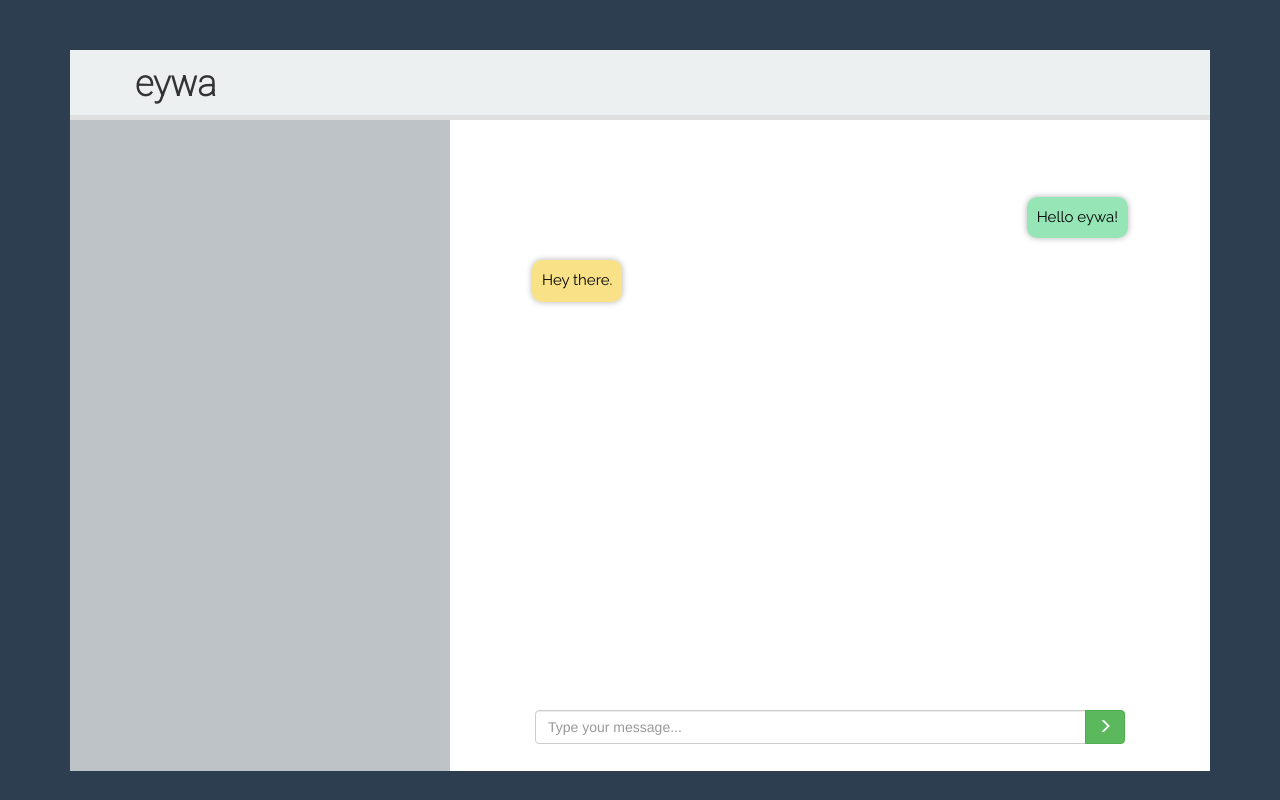
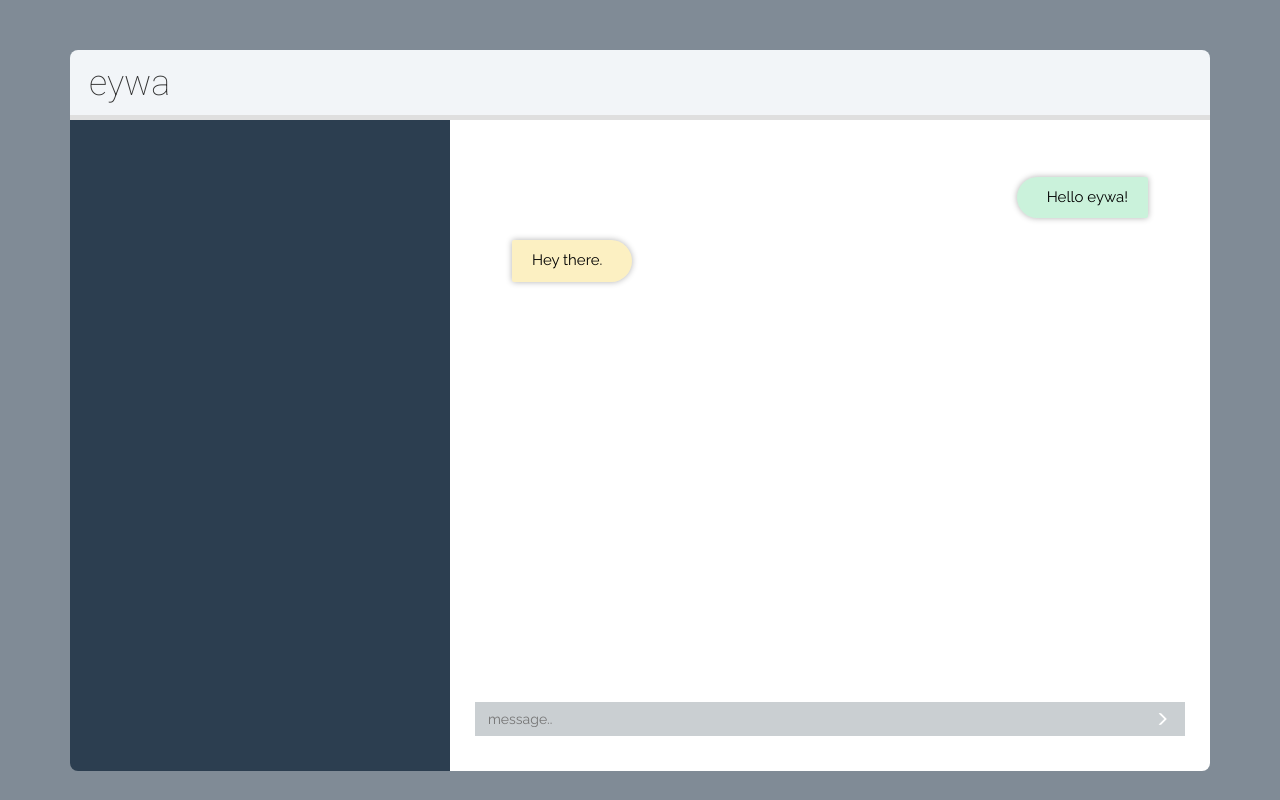
Before and after one commit to meain/eywa-old, a Django app: template ai/templates/ai/index.html in a window 1280 px wide. Run offline with Django 3.2, Linux system fonts and the light colour scheme; the template is opened without the code that fills it, so the values that code supplies are empty; some libraries are stand-ins or nearby versions.

Commit message:
UI update

```diff
--- a/ai/static/ai/css/chatstyle.css
+++ b/ai/static/ai/css/chatstyle.css
@@ -1,8 +1,9 @@
+body{
+    background-color: rgba(128, 139, 150,1.0);
+}
 .fill-page{
     width: 100%;
     height: 100vh;
-    background-color: rgba(44, 62, 80,1.0);
-    /*background-image: url("../img/back.svg");*/
 }
 .float-right{
     float: right;
@@ -15,7 +16,7 @@
 
     /* customizable */
     transition: all 0.15s ease;
-    padding: 2px;
+    padding: 1px;
     color: #333;
     border-radius: 5px;
 }
@@ -28,19 +29,23 @@
     background: #808080;
     color: white;
     margin-top: 35px;
-    font-family: "Roboto", helvetica, sans-serif;
-    /* margin-left: 10px; */
+    font-family: helvetica, sans-serif;
+    font-size: 10px;
+    font-weight: 100;
+    /* margin-left: -5px; */
 }
 
 [tooltip]:not([tooltip-persistent]):before {
     pointer-events: none;
 }
 .top-panel{
-    padding-left: 50px;
+    padding-left: 2px;
     padding-right: 2px;
-    background-color: rgba(236, 240, 241,1.0);
+    background-color: #F2F5F8;
     height: 70px;
     border-bottom: 5px solid #dfdfdf;
+    border-radius: 8px 8px 0 0;
+    display: block;
 }
 #data-container{
     padding-bottom: 50px;
@@ -49,37 +54,53 @@
 }
 #left-pane-heading{
     font-family: "Roboto", helvetica, sans-serif;
-    font-weight: 900;
+    padding-left: 2px;
+    border-bottom: 5px;
     text-align: left;
-    width: 80%;
     float: left;
-    clear: both;
-    margin-top: 15px;
-    margin-bottom: 15px;
+    height: 65px;
 }
-.usr-img{
-    margin-top: 8px;
+#heading{
     margin-bottom: 5px;
-    cursor: pointer;
+    margin-top: 5px;
+    padding-top: 9px;
+}
+#usr-dat{
+    margin-right: 2px;
+    float: right;
+    border-bottom: 5px;
+    height: 65px;
+    padding-top: 15px;
 }
 .gsignin{
-    float: right;
+    /* float: right; */
     display: none;
-    margin-top: 8px;
+    margin-right: 0;
+    margin-top: -5px;
 }
 #user-profile{
-    float: right;
+    /* float: right; */
     display: none;
+    margin-right: 0;
+    cursor: pointer;
+    margin-top: -5px;
+}
+#user-name{
+    display: none;
+    margin-right: 20px;
+    margin-top: 10px;
 }
 #left-pane{
     /*background-color: #3498db;*/
     /*background-color: rgba(52, 152, 219,1.0);*/
-    background-color: rgba(189, 195, 199,1.0);
+    /* background-color: rgba(189, 195, 199,1.0); */
+    background-color: rgba(44, 62, 80,1.0);
     color: #fff;
     padding: 10px;
     height: 93%;
     /*border-radius: 150px;*/
     clear: both;
+    border-radius: 0 0 0 8px;
 }
 #right-pane{
     /*background-color: #95a5a6;*/
@@ -91,6 +112,7 @@
     padding-top: 10px;
     height: 93%;
     /*border-radius: 150px;*/
+    border-radius: 0 0 8px 0;
     clear: right;
 }
 .chat-box-wrapper{
@@ -100,8 +122,7 @@
     color: #fff;
 }
 .chat-box-wrapper{
-    padding: 30px;
-    padding-bottom: 20px;
+    padding: 10px;
     min-height: 100%;
     /*border: 2px solid #ddd;*/
     margin: 0 auto;
@@ -116,29 +137,46 @@
     overflow-y: auto;
 }
 .chat-bottom{
-    padding-top: 15px;
-    padding-left: 40px;
-    padding-right: 40px;
+    /* padding-left: 10px; */
+    height: 34px;
+    background-color: #CACFD2;
 }
-.chat-send-button{
-    padding: 5px;
+#chat-send-button{
+    padding-top: 7px;
+    padding-left: 20px;
+    padding-right: 20px;
+    width: 50px;
+    height: 34px;
     cursor: pointer;
+    background-color: #CACFD2;
+    box-shadow: 0 0 0 #B2B2B2;
+    float: right;
+    border: 0 solid #34495e;
+    outline: none;
 }
-.chat-message-text{
-    width: 60%;
+#chat-message-text{
     height: 34px;
-    padding: 3px;
+    width: calc(100% - 50px);
+    padding-left: 13px;
     font-family: "Raleway",sans-serif;
-    background-color: #95a5a6;
-    background-color: rgba(139, 165, 166,0.5);
+    /* background-color: #95a5a6; */
+    /* background-color: rgba(139, 165, 166,0.5); */
+    background-color: #CACFD2;
+    box-shadow: 0 0 0 #B2B2B2;
+    border: 0 solid #34495e;
+    float: left;
+    outline: none;
+    color: black;
 }
 .msg_ai{
     background-color: #fff;
     color: #000;
-    border-radius: 10px;
+    border-radius: 4px 40px 40px 4px;
     padding: 10px;
+    padding-right: 30px;
+    padding-left: 20px;
     /*border: 2px solid #34495e;*/
-    background-color: rgba(241, 196, 15,0.5);
+    background-color: rgba(241, 196, 15,0.25);
     margin: 7px;
     /*margin-right: 190px;*/
     /*width: 70%;*/
@@ -157,14 +195,21 @@
 .img_ai{
     max-width: 100%;
     height: auto;
+    border-radius: 4px 40px 40px 4px;
+    margin-right: -50px;
+    border-right: -20px;
+    margin-left: 8px;
+    border-left: -10px;
 }
 .msg_user{
     background-color: #fff;
     color: #000;
-    border-radius: 10px;
+    border-radius: 40px 4px 4px 40px;
     padding: 10px;
+    padding-right: 20px;
+    padding-left: 30px;
     /*border: 2px solid #8e44ad;*/
-    background-color: rgba(46, 204, 113,0.5);
+    background-color: rgba(46, 204, 113,0.25);
     margin: 7px;
     /*margin-left: 190px;*/
     margin-left: auto;
--- a/ai/static/ai/js/chatjs.js
+++ b/ai/static/ai/js/chatjs.js
@@ -35,13 +35,19 @@ showSignInOrImg();
 }
 function showSignInOrImg(){
 if (checkIfSignedIn()){
-$("#user-profile")[0].style.display = "block";
-$("#user-profile")[0].src = gImage
+$("#user-profile")[0].style.display = "inline";
 $(".gsignin")[0].style.display = "none";
+$("#user-name")[0].style.display = "inline-block";
+$("#user-name")[0].innerHTML = gName;
+if(gImage.indexOf("http") > -1){
+	$("#user-profile")[0].src = gImage
+}
 }
 else{
-$(".gsignin")[0].style.display = "block";
+$(".gsignin")[0].style.display = "inline";
+$("#user-name")[0].style.display = "none";
 $("#user-profile")[0].style.display = "none";
+$("#user-name")[0].innerHTML = "";
 }
 }
 function isEmptyOrSpaces(str) {
--- a/ai/templates/ai/index.html
+++ b/ai/templates/ai/index.html
@@ -6,13 +6,16 @@
     <div id="data-container" class="container">
     <div class="top-panel">
             <div class="col-lg-6">
-                <div class="left-pane-heading">
-                    <h1 id="left-pane-heading" class="text-center">eywa</h1>
+                <div id="left-pane-heading">
+                    <h1 id="heading" class="">eywa</h1>
                 </div>
             </div>
-            <div id="usr-img" class="col-lg-6">
-                <div id="usr-img" class="usr-img">
-					<div class="float-right" tooltip="Signout">
+            <div class="col-lg-6">
+                <div id="usr-dat" class="usr-img">
+					<div id="user-name">
+						<!-- Would contain the user name -->
+					</div>
+					<div id="tooltip" class="float-right" tooltip="SIGNOUT">
 						<img id="user-profile" class="img-circle" width="50" height="50" src="../static/ai/img/profile.png" alt="google plus">
 					</div>
                     <div class="gsignin">
@@ -39,12 +42,10 @@
                 </div>
                 <div class="chat-bottom">
                     <form action="#" method="post" onSubmit="return false" id="chat-box">
-                        <div class="input-group">
-                            <input type="text" id="chat-message-text" class="form-control" placeholder="Type your message...">
+                            <input type="text" id="chat-message-text" class="" placeholder="message..">
                             <span class="input-group-btn">
-                                <button class="btn btn-success" id="chat-send-button" type="button"><span class="glyphicon glyphicon-menu-right" aria-hidden="true"></span></button>
+                                <button class="btn" id="chat-send-button" type="button"><span class="glyphicon glyphicon-menu-right" aria-hidden="true"></span></button>
                             </span>
-                        </div>
                     </form>
                 </div>
             </div>
--- a/ai/views.py
+++ b/ai/views.py
@@ -46,7 +46,7 @@ def index(request):
     else:
         print "Not valid"
         global k
-        k = initialize_aiml()
+        # k = initialize_aiml()
     context = {'form' : form}
     return render(request, "ai/index.html", context)
 
```
Also changed, not shown: db.sqlite3.
